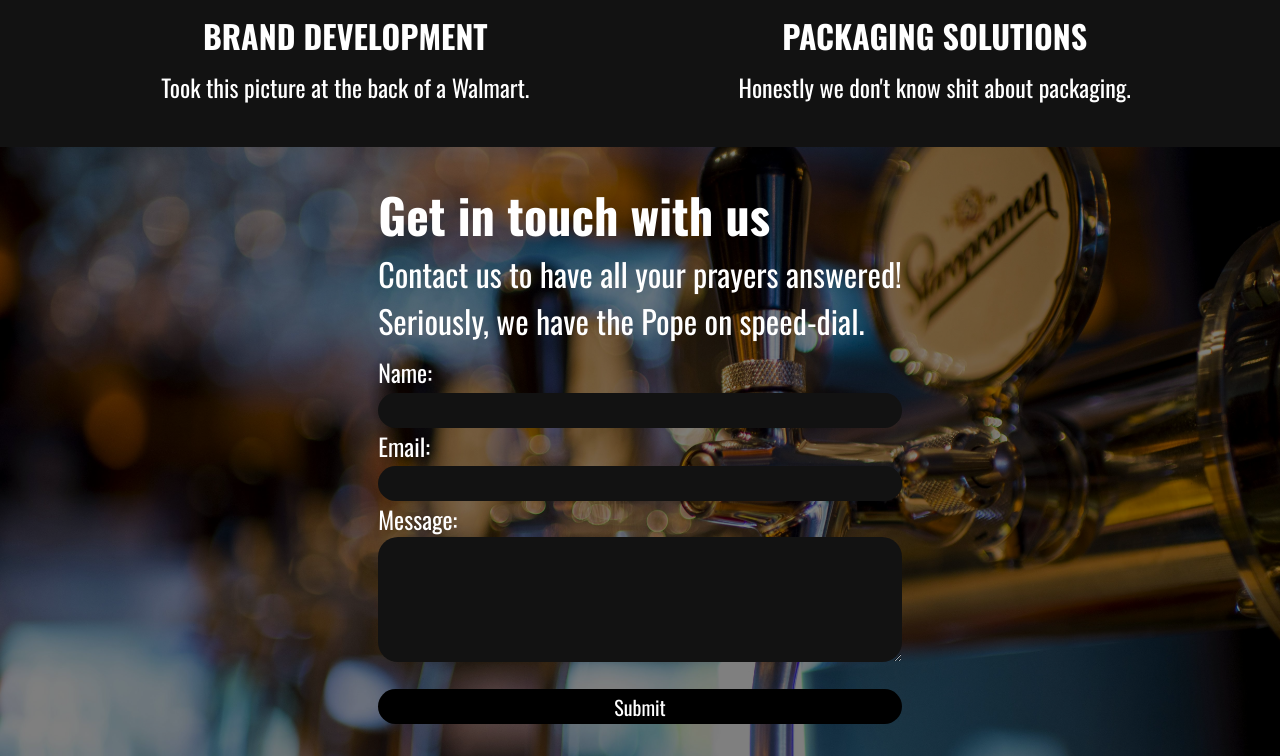
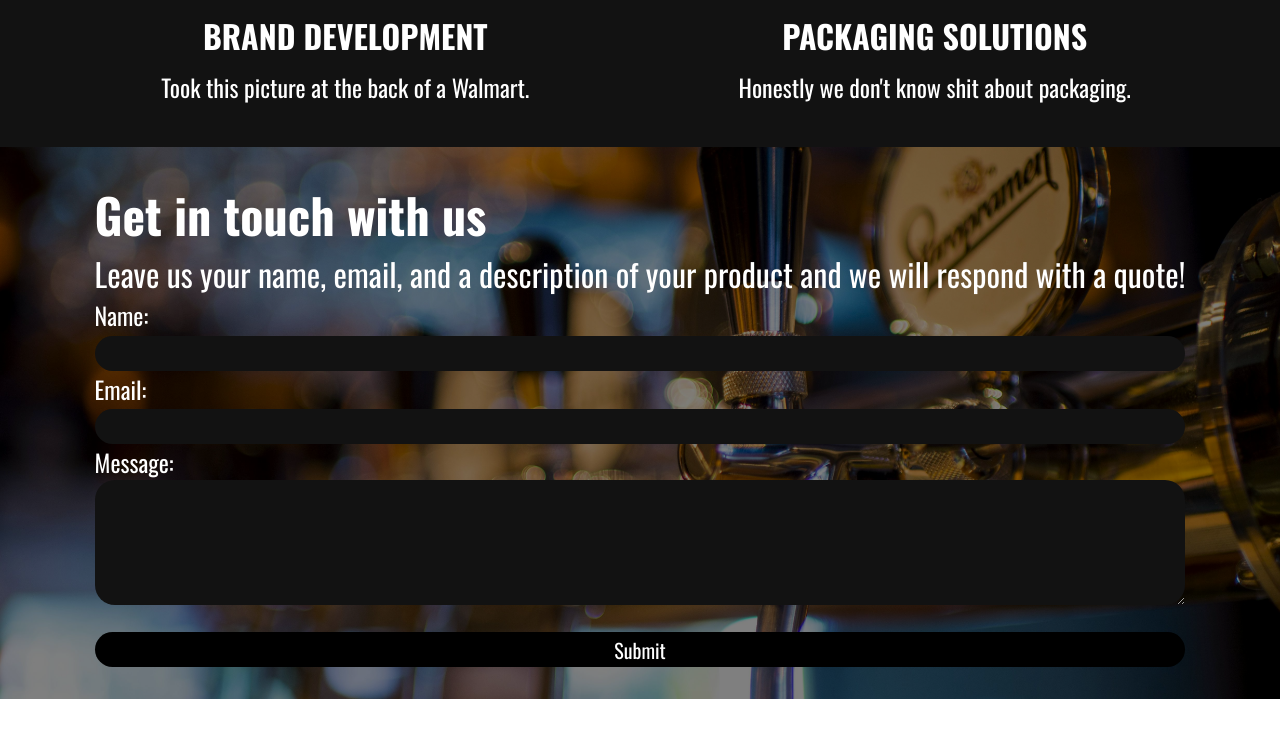
Before and after one commit to mudraven0/mudraven0.github.io, a plain HTML site: page index.html in a window 1280 px wide. Shown: the part 2541-3297 px from the top of the page. After the commit the page ends 3240 px from the top, so only its background shows below. Drawn offline with nearby package versions, Linux system fonts and the light colour scheme.

Commit message:
Update index.html

```diff
--- a/index.html
+++ b/index.html
@@ -66,8 +66,8 @@
     <section id="contact">
         <form action="">
             <h3>Get in touch with us</h3>
-            <p class="p1">Contact us to have all your prayers answered!</p>
-            <p class="p2">Seriously, we have the Pope on speed-dial.
+            <p class="p1">Leave us your name, email, and a description of
+                your product and we will respond with a quote!
             </p>
             <div class="input">
                 <label>Name:</label>
```
